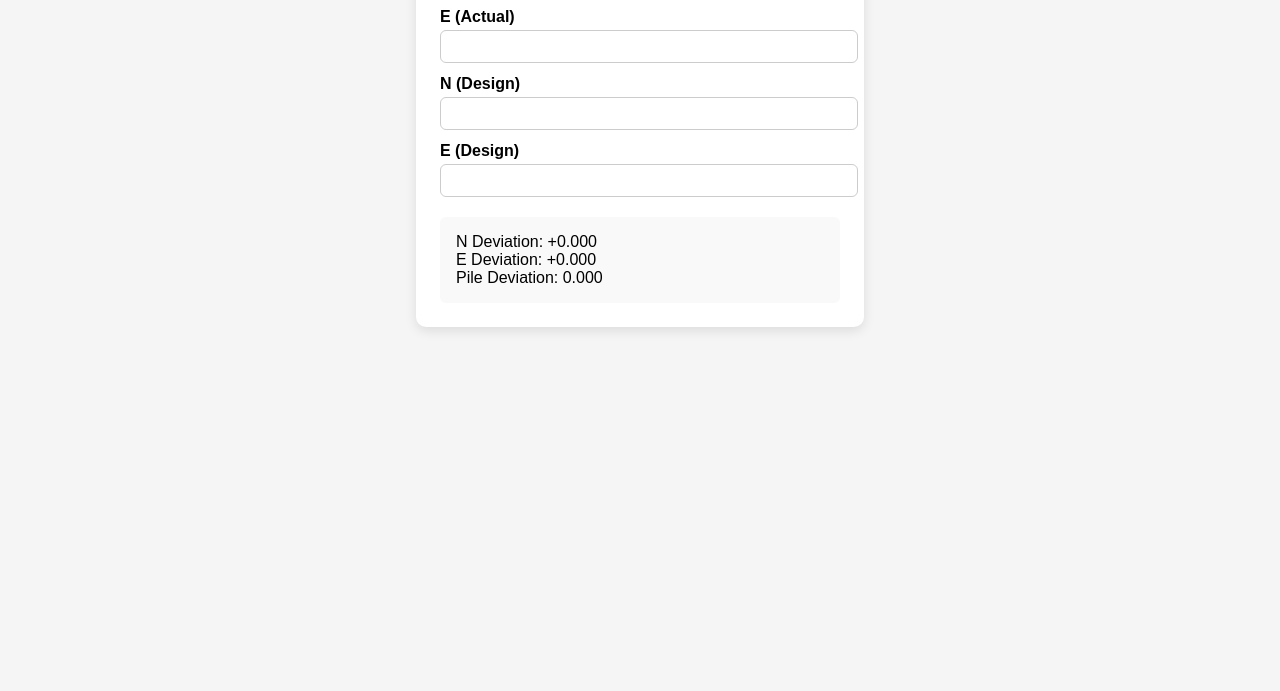
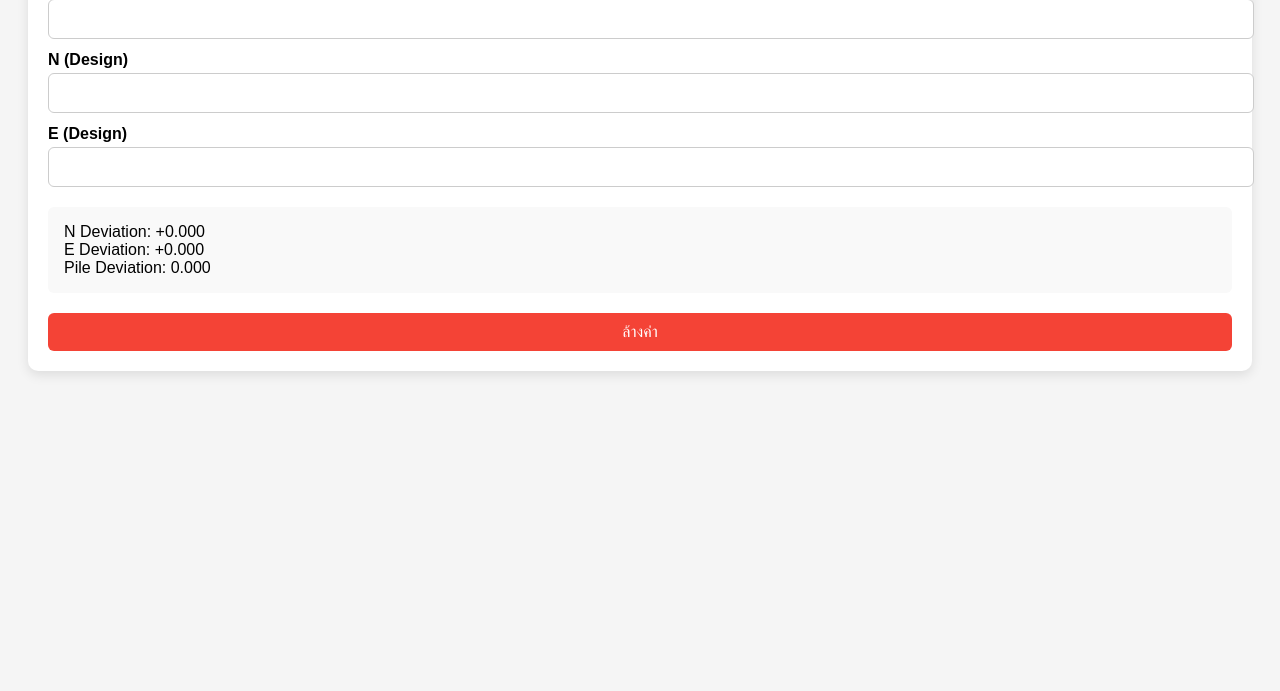
Before and after one commit to Natthawutsud/pile-deviation, a plain HTML site: page index.html in a window 1280 px wide. Shown: the part 205-896 px from the top of the page. After the commit the page ends 856 px from the top, so only its background shows below. Drawn offline with Linux system fonts and the light colour scheme.

Commit message:
Update index.html

```diff
--- a/index.html
+++ b/index.html
@@ -1,4 +1,3 @@
-
 <!DOCTYPE html>
 <html lang="th">
 <head>
@@ -12,19 +11,20 @@
       display: flex;
       justify-content: center;
       align-items: flex-start;
-            padding: 40px 20px;
+      padding: 20px;
       min-height: 100vh;
     }
     .container {
       background: white;
-            padding: 24px;
+      padding: 20px;
       border-radius: 10px;
-            max-width: 400px;
+      max-width: 100%;
       width: 100%;
-            box-shadow: 0 4px 12px rgba(0,0,0,0.1);
+      box-shadow: 0 4px 12px rgba(0, 0, 0, 0.1);
     }
     h1 {
       text-align: center;
+      font-size: 1.5rem;
       margin-bottom: 1rem;
     }
     label {
@@ -34,10 +34,11 @@
     }
     input {
       width: 100%;
-            padding: 8px;
+      padding: 10px;
       margin-top: 4px;
       border: 1px solid #ccc;
       border-radius: 6px;
+      font-size: 1rem;
     }
     .results {
       background: #f9f9f9;
@@ -45,6 +46,27 @@
       margin-top: 20px;
       border-radius: 6px;
       font-size: 16px;
+    }
+    .buttons {
+      margin-top: 20px;
+      display: flex;
+      justify-content: space-between;
+      gap: 10px;
+    }
+    button {
+      flex: 1;
+      padding: 10px;
+      font-size: 1rem;
+      border: none;
+      border-radius: 6px;
+      cursor: pointer;
+    }
+    button:active {
+      opacity: 0.8;
+    }
+    .clear-btn {
+      background-color: #f44336;
+      color: white;
     }
   </style>
 </head>
@@ -68,6 +90,10 @@
       N Deviation: <span id="nDev">+0.000</span><br>
       E Deviation: <span id="eDev">+0.000</span><br>
       Pile Deviation: <span id="pileDev">0.000</span>
+    </div>
+
+    <div class="buttons">
+      <button class="clear-btn" onclick="clearFields()">ล้างค่า</button>
     </div>
   </div>
 
@@ -94,6 +120,13 @@
       document.getElementById('eDev').innerText = formatDeviation(eDev);
       document.getElementById('pileDev').innerText = pileDev.toFixed(3);
     }
+
+    function clearFields() {
+      inputs.forEach(input => input.value = '');
+      document.getElementById('nDev').innerText = '+0.000';
+      document.getElementById('eDev').innerText = '+0.000';
+      document.getElementById('pileDev').innerText = '0.000';
+    }
   </script>
 </body>
 </html>
```
Lines whose indentation alone changed are shown as unchanged.
